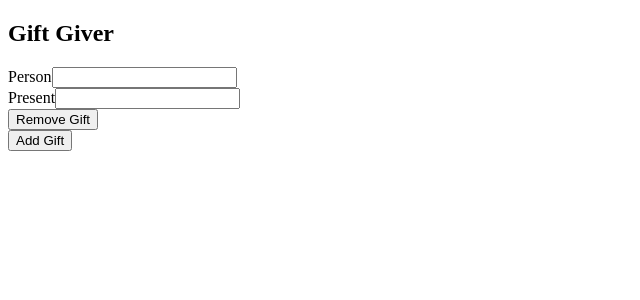
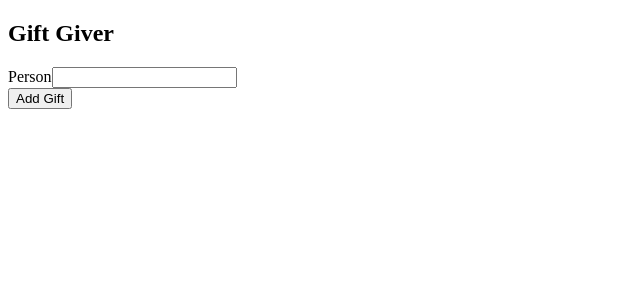
Before and after one commit to LucasHenriqueOliveira/giftgiver, a React (Create React App) app: page / in a window 1280 px wide. Both pictures are taken after a click on the button "Add Gift". Shown: the top 300 px of the page, without its empty margins (0-640 px from the left). Built offline with nearby package versions, Linux system fonts and the light colour scheme.

Commit message:
change ControlLabel to FormLabel

```diff
--- a/src/components/Gift.js
+++ b/src/components/Gift.js
@@ -19,20 +19,7 @@ class Gift extends Component {
                         onChange={ event => this.setState({ person: event.target.value })}
                         />
                     </FormGroup>
-                    <FormGroup>
-                        <FormLabel>Present</FormLabel>
-                        <FormControl
-                        className='input-present'
-                        onChange={ event => this.setState({ present: event.target.value })}
-                        />
-                    </FormGroup>
                 </Form>
-                <Button
-                    className='btn-remove'
-                    onClick={() => this.props.removeGift(this.props.gift.id)}
-                    >
-                    Remove Gift
-                </Button>
             </div>
         );
     }
```
